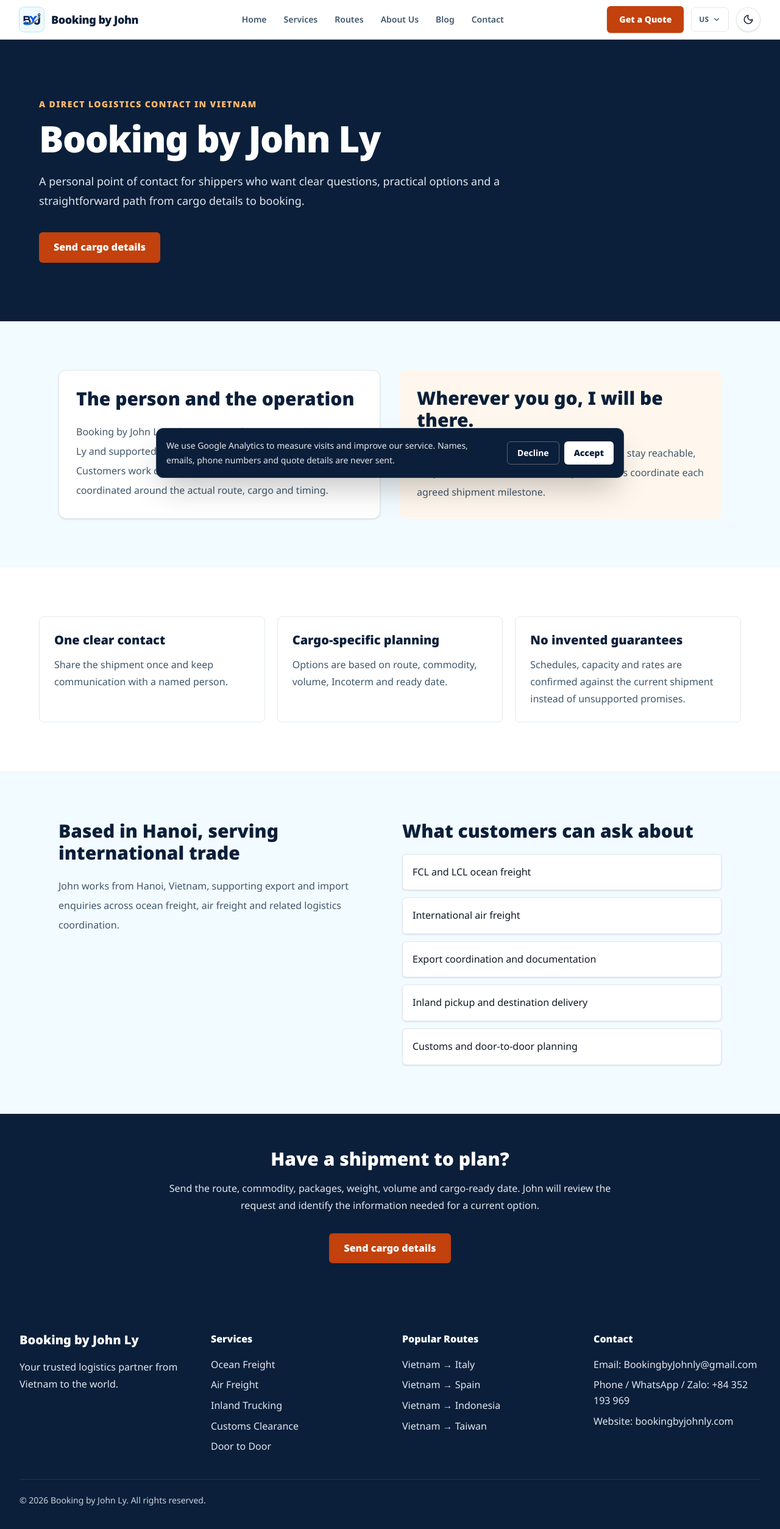
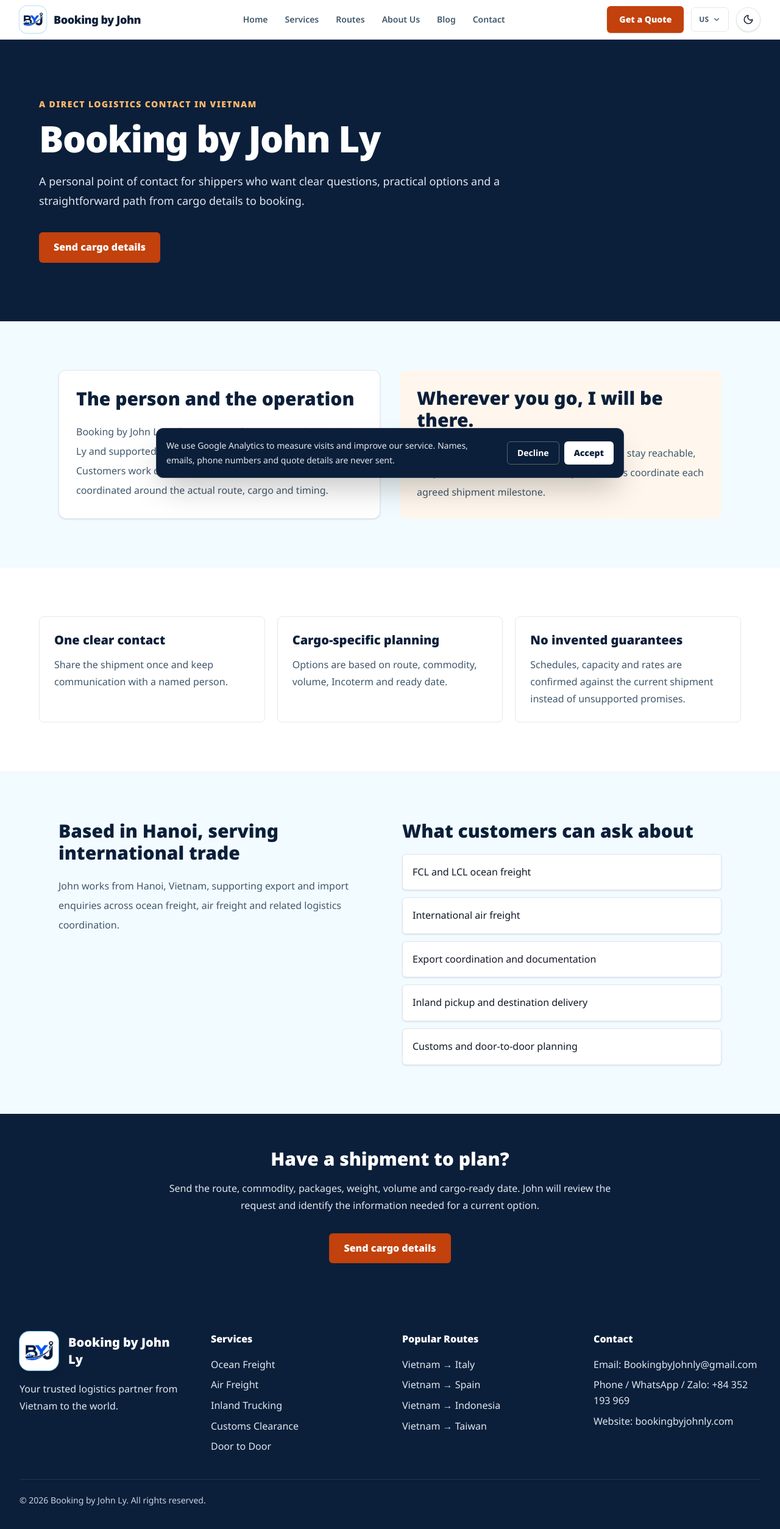
Before and after one commit to lyducquangbn99-gif/booking-by-john, a Next.js app: page /en/about in a window 1280 px wide. Shown: the top 2508 px of the page at 61% size. Built offline with nearby package versions, Linux system fonts and the light colour scheme.

Commit message:
Improve BYJ logo contrast and footer branding

```diff
--- a/app/globals.css
+++ b/app/globals.css
@@ -118,12 +118,18 @@ html.dark textarea::placeholder {
   color: #7f9daf;
 }
 
-html.dark .logo-mark {
-  background-color: #effaff !important;
-  border-color: #7dd3fc;
+html.dark .logo-plate,
+html.dark .footer-logo-plate {
+  background: linear-gradient(145deg, #ffffff 0%, #e6f7ff 100%) !important;
+  box-shadow: 0 0 0 1px rgba(56, 189, 248, 0.8), 0 8px 24px rgba(0, 119, 182, 0.28) !important;
 }
 
-html.dark img:not(.logo-mark) {
+html.dark .logo-mark,
+html.dark .footer-logo-mark {
+  filter: saturate(1.22) brightness(1.14) contrast(1.1) drop-shadow(0 1px 1px rgba(0, 68, 120, 0.16)) !important;
+}
+
+html.dark img:not(.logo-mark):not(.footer-logo-mark) {
   filter: brightness(0.92) contrast(1.04);
 }
 
--- a/components/Footer.tsx
+++ b/components/Footer.tsx
@@ -1,3 +1,4 @@
+import Image from "next/image";
 import { Link } from "@/i18n/navigation";
 import { getLocale } from "next-intl/server";
 
@@ -16,7 +17,18 @@ export default async function Footer() {
     <footer id="contact" className="bg-[#0B1F3A] px-5 py-14 text-white lg:px-8">
       <div className="mx-auto grid max-w-7xl gap-10 md:grid-cols-2 lg:grid-cols-4">
         <div>
-          <h2 className="text-xl font-black">Booking by John Ly</h2>
+          <div className="flex items-center gap-4">
+            <span className="footer-logo-plate flex h-16 w-16 shrink-0 items-center justify-center rounded-2xl bg-white p-1.5 shadow-lg ring-1 ring-sky-300/70">
+              <Image
+                src="/byj-logo-mark.png"
+                alt="Booking by John Ly"
+                width={56}
+                height={56}
+                className="footer-logo-mark h-14 w-14 object-contain"
+              />
+            </span>
+            <h2 className="text-xl font-black">Booking by John Ly</h2>
+          </div>
           <p className="mt-4 leading-7 text-slate-200">
             {copy.tagline}
           </p>
--- a/components/Nav.tsx
+++ b/components/Nav.tsx
@@ -112,14 +112,16 @@ export default function Nav() {
     <header className="site-header sticky top-0 z-50 border-b border-border-subtle bg-white/95 backdrop-blur">
       <div className="mx-auto flex h-16 max-w-7xl items-center justify-between px-5 lg:px-8">
         <Link href="/#home" className="flex items-center gap-3" aria-label="Booking by John Ly home">
+          <span className="logo-plate flex h-11 w-11 shrink-0 items-center justify-center rounded-xl bg-white p-1 shadow-sm ring-1 ring-[#B9E6F7]">
             <Image
               src="/byj-logo-mark.png"
               alt=""
               width={40}
               height={40}
               priority
-            className="logo-mark h-10 w-10 rounded-lg bg-[#EFFAFF] p-1 object-contain ring-1 ring-[#B9E6F7]"
+              className="logo-mark h-10 w-10 object-contain"
             />
+          </span>
           <span className="brand-wordmark text-base font-black tracking-tight text-[#0B1F3A] sm:text-lg">
             {t("logo")}
           </span>
```
Lines whose indentation alone changed are shown as unchanged.
